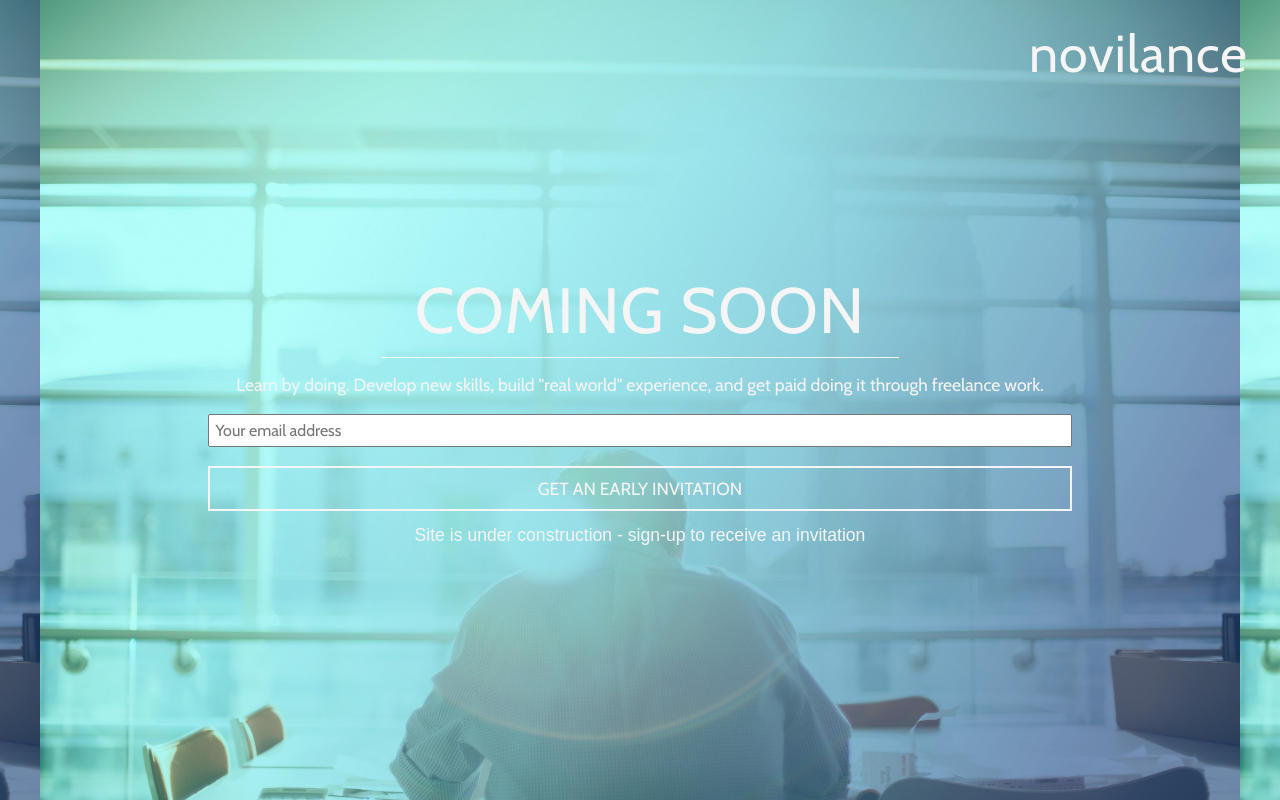
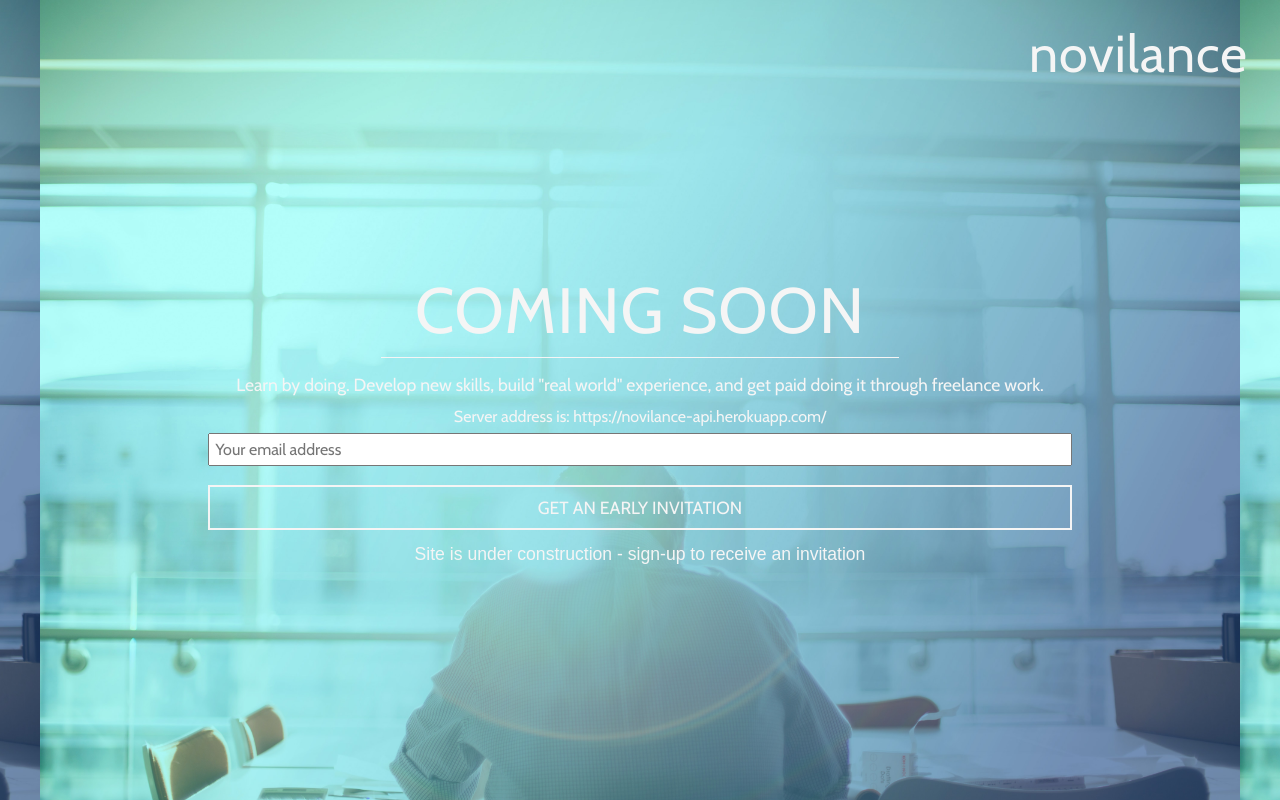
Before and after one commit to alexhmontgomery/novilance-launchpage, a React (Create React App) app: page / in a window 1280 px wide. Built offline with nearby package versions, Linux system fonts and the light colour scheme; a web font is replaced by a local one.

Commit message:
Display server address

```diff
--- a/src/components/SignUpForm.js
+++ b/src/components/SignUpForm.js
@@ -62,6 +62,7 @@ export default class SignUpForm extends Component {
     return (
       <div className='form-box'>
         <form onSubmit={this.handleSubmitEmail}>
+          <p>Server address is: {config.server}</p>
           {this.state.message && !this.state.error &&
             <div className='form-interior-container'>
               <p className='input-message'><em>{this.state.message}</em></p>
```
